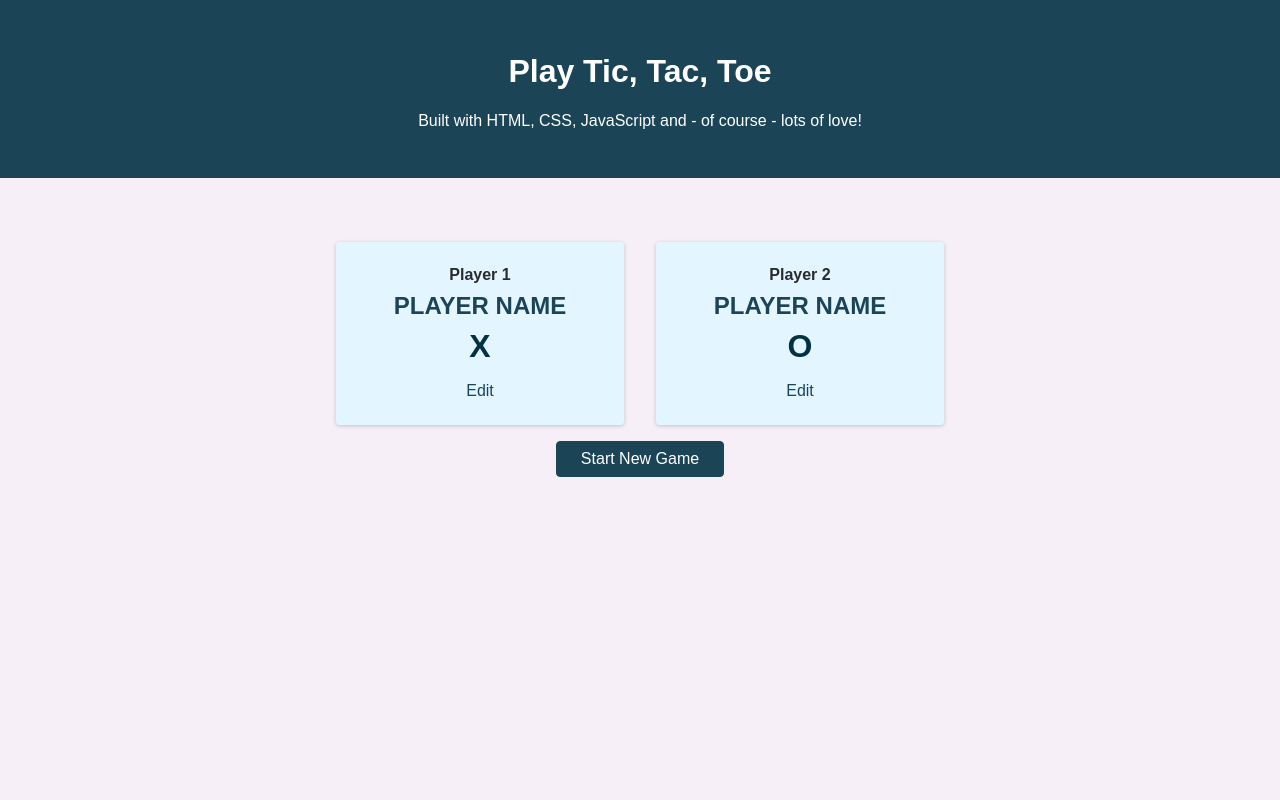
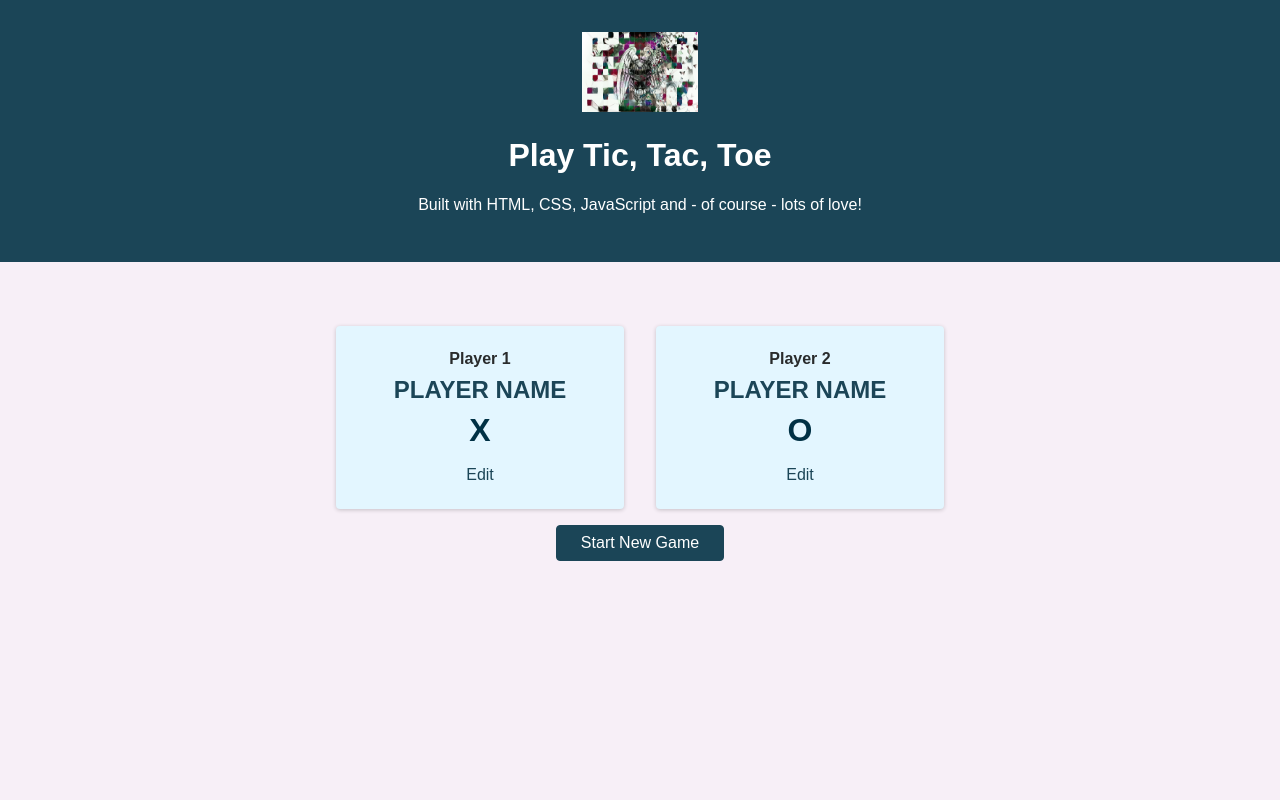
Before and after one commit to amn-sdqi/1-Milestone_project-Tik-Tac-Toe-, a plain HTML site: page index.html in a window 1280 px wide. Shown: the top 800 px of the page. Drawn offline with Linux system fonts and the light colour scheme.

Commit message:
logo added

```diff
--- a/index.html
+++ b/index.html
@@ -21,6 +21,7 @@
 	<body>
 		<div id="backdrop"></div>
 		<header id="main-header">
+			<img id="logo" src="source/skull bash.jpg" alt="logo-amn_sdqi">
 			<h1>Play Tic, Tac, Toe</h1>
 			<p>Built with HTML, CSS, JavaScript and - of course - lots of love!</p>
 		</header>
--- a/styles/styles.css
+++ b/styles/styles.css
@@ -3,6 +3,13 @@ body {
     font-family: 'Open-Sans', sans-serif;
     color: rgb(41, 43, 44);
     background-color: rgb(247, 239, 247);
+}
+
+#logo {
+    height: 5rem;
+    width: 7.3rem;
+    display: inline-block ;
+
 }
 
 #main-header {
```
Also changed, not shown: source/skull bash.jpg (added).
